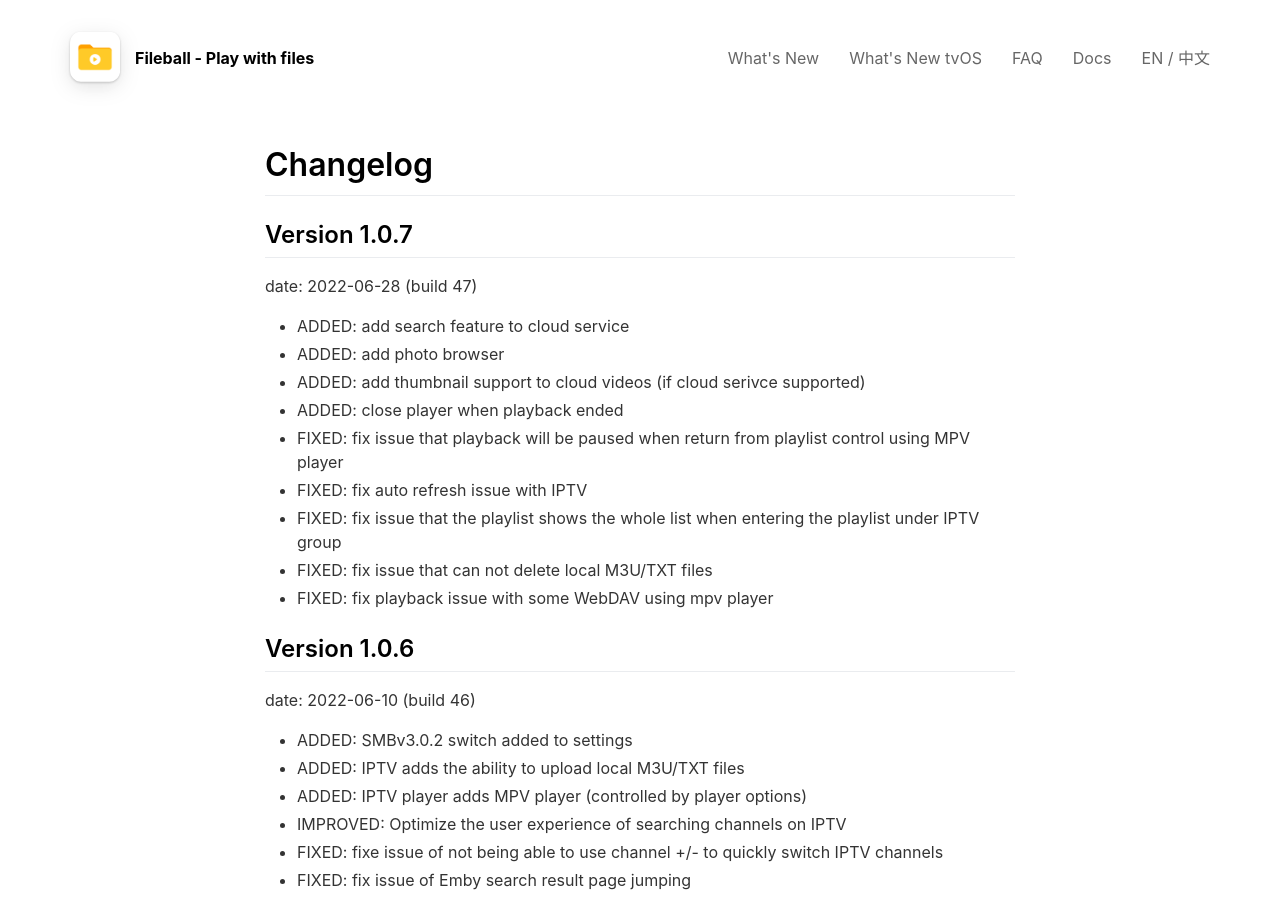
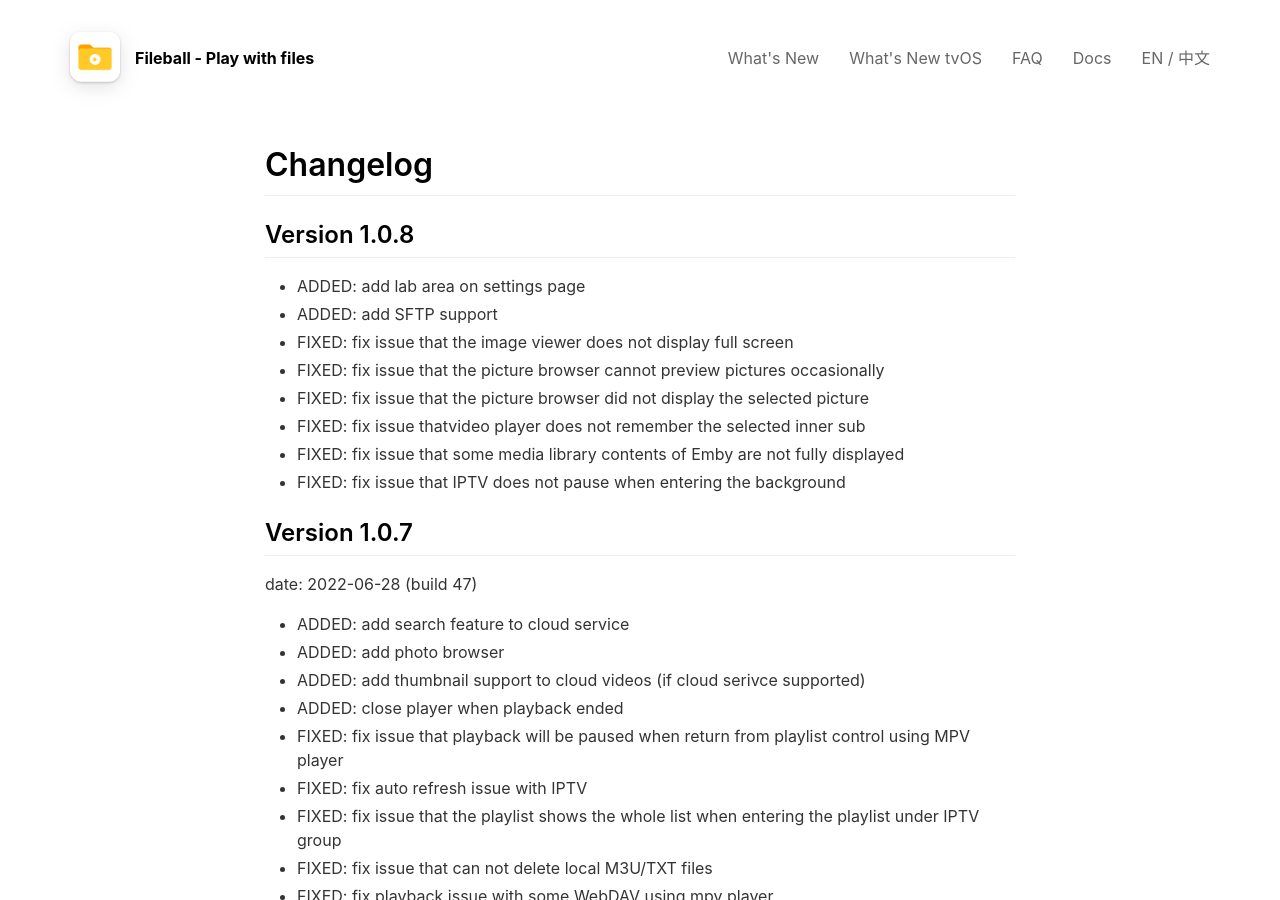
Before and after one commit to alexiscn/fileball.app, a Jekyll site: the page built from _pages/changlog_tv.md, in a window 1280 px wide and 900 px high. Built offline with Jekyll 4.4.1, drawn with Linux system fonts in a browser that asks for light colours; nearby versions of some CDN libraries.

```diff
--- a/_pages/changlog_tv.md
+++ b/_pages/changlog_tv.md
@@ -7,6 +7,17 @@ locale: en
 ---
 
 # Changelog
+
+## **Version 1.0.8**
+
+- ADDED: add lab area on settings page
+- ADDED: add SFTP support
+- FIXED: fix issue that the image viewer does not display full screen
+- FIXED: fix issue that the picture browser cannot preview pictures occasionally
+- FIXED: fix issue that the picture browser did not display the selected picture
+- FIXED: fix issue thatvideo player does not remember the selected inner sub
+- FIXED: fix issue that some media library contents of Emby are not fully displayed
+- FIXED: fix issue that IPTV does not pause when entering the background
 
 ## **Version 1.0.7**
 
```
Also changed, not shown: _pages/cn/changelog_tv.md (+11 -0 lines).
